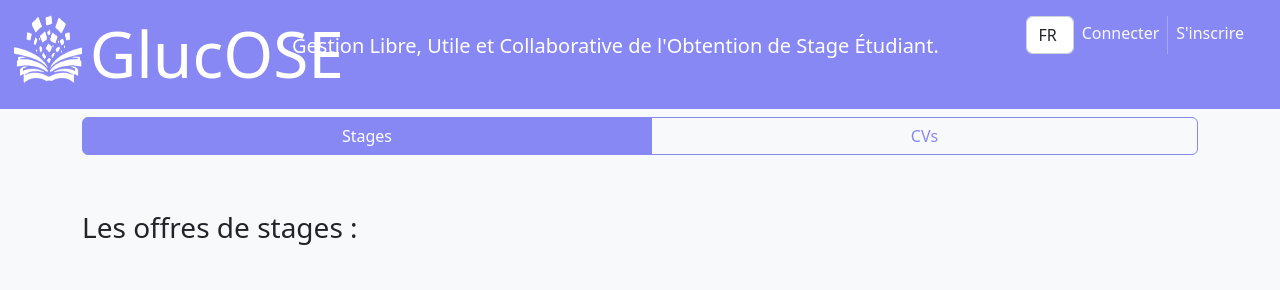
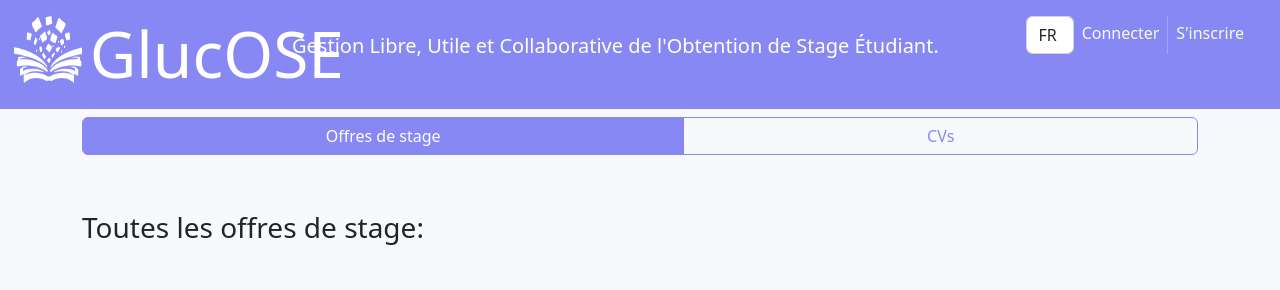
Before and after one commit to ProjetEQ3/Projet, a React (Create React App) app in the folder frontend/: page /manager in a window 1280 px wide. Shown: the top 290 px of the page. Built offline with nearby package versions, Linux system fonts and the light colour scheme; no server answers.

Commit message:
EQ3-158 JobOffers Manager

```diff
--- a/frontend/src/Components/manager/JobOffers.jsx
+++ b/frontend/src/Components/manager/JobOffers.jsx
@@ -1,7 +1,9 @@
 import FilterObjectList from "../util/FilterObjectList"
 import ShortJobOffer from "./ShortJobOffer"
+import {useTranslation} from "react-i18next";
 
 const JobOffers = ({ offers, updateJobOfferList }) => {
+  const { t } = useTranslation()
 
   const renderFilteredOffers = (filteredOffers) => {
     return (
@@ -18,11 +20,11 @@ const JobOffers = ({ offers, updateJobOfferList }) => {
   return (
     <div className="row">
       <div className="col-12">
-        <h3 className="text-dark fw-light my-5">Les offres de stages :</h3>
+        <h3 className="text-dark fw-light my-5">{t('allInternship')}</h3>
         <div className="row justify-content-around">
           <FilterObjectList
             items={offers}
-            attributes={['title:Titre de l\'offre', 'department:Department', 'jobOfferState.select:Status']}
+            attributes={['title:' + t('internshipTitle'), 'department:' + t('department'), 'jobOfferState.select:Status']}
             renderItem={renderFilteredOffers}
             selectOptions={{jobOfferState: ['SUBMITTED', 'OPEN', 'PENDING', 'EXPIRED', 'TAKEN', 'REFUSED']}}
           />
--- a/frontend/src/Components/page/ManagerPage.jsx
+++ b/frontend/src/Components/page/ManagerPage.jsx
@@ -2,8 +2,10 @@ import JobOffers from "../manager/JobOffers";
 import {useEffect, useState} from "react";
 import Cvs from "../manager/Cvs";
 import {axiosInstance} from "../../App";
+import {useTranslation} from "react-i18next";
 
 const ManagerPage = ({user}) => {
+    const {t} = useTranslation();
     const [tab, setTab] = useState('stages');
     const [cvs, setCvs] = useState([{id: 1, fileName: "test"}]);
     const [offers, setOffers] = useState([{id: 1, title: "test", description: "test", date: "test", duration: "test", salary: "test", manager: "test", status: "test"}]);
@@ -24,7 +26,6 @@ const ManagerPage = ({user}) => {
                 // {headers: {Authorization: 'Bearer ' + localStorage.getItem('token')}}
             ).then((response) => {
                 setCvs(response.data);
-                console.log(response.data);
                 return response.data;
             }).catch((error) => {
                 console.log(error);
@@ -48,7 +49,7 @@ const ManagerPage = ({user}) => {
             <div>
                 <div className="tabs btn-group my-2 mx-auto col-12">
                     <button className={`btn btn-outline-ose ${tab === 'stages' ? 'active' : ''}`}
-                            onClick={() => setTab('stages')}>Stages</button>
+                            onClick={() => setTab('stages')}>{t('internship')}</button>
                     <button className={`btn btn-outline-ose ${tab === 'cvs' ? 'active' : ''}`}
                             onClick={() => setTab('cvs')}>CVs</button>
                 </div>
--- a/frontend/src/locales/fr.json
+++ b/frontend/src/locales/fr.json
@@ -117,5 +117,7 @@
   "home": "Accueil",
   "internship": "Offres de stage",
   "uploadCV": "Téléverser un CV",
-  "noOpenInternship": "Aucune offre de stage Ouverte pour le moment"
+  "noOpenInternship": "Aucune offre de stage Ouverte pour le moment",
+
+  "allInternship": "Toutes les offres de stage: "
 }
```
